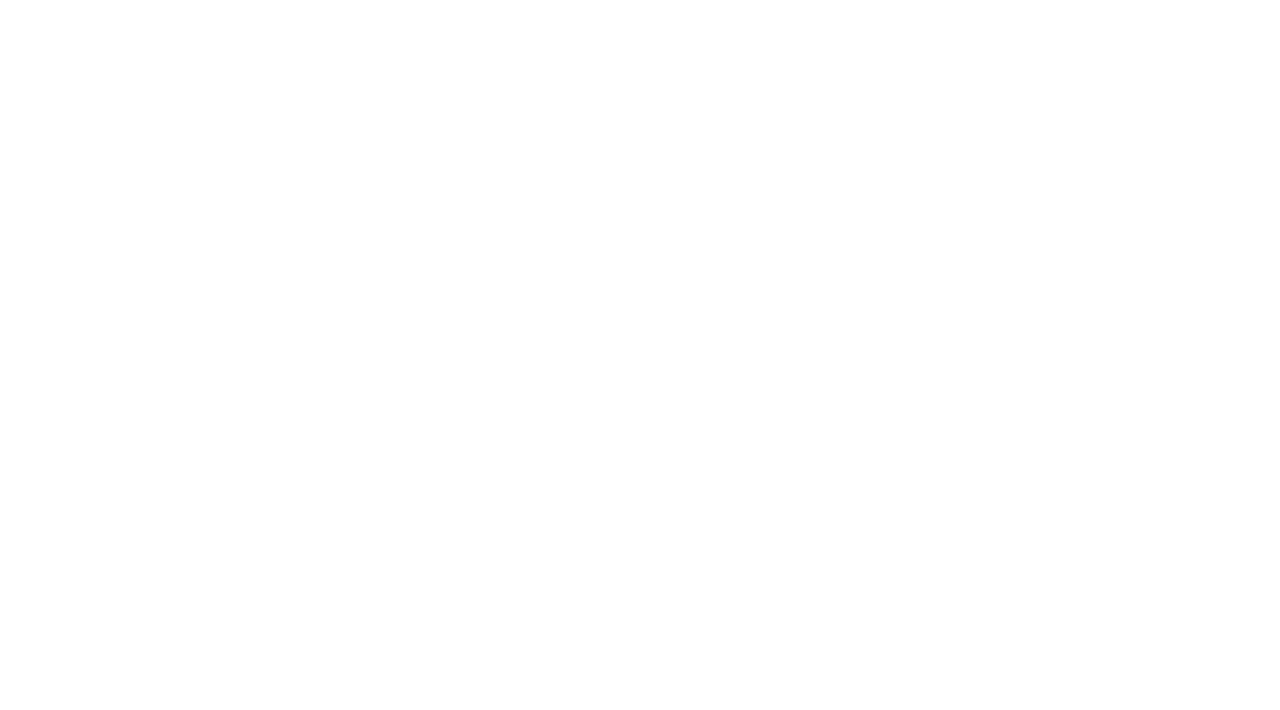
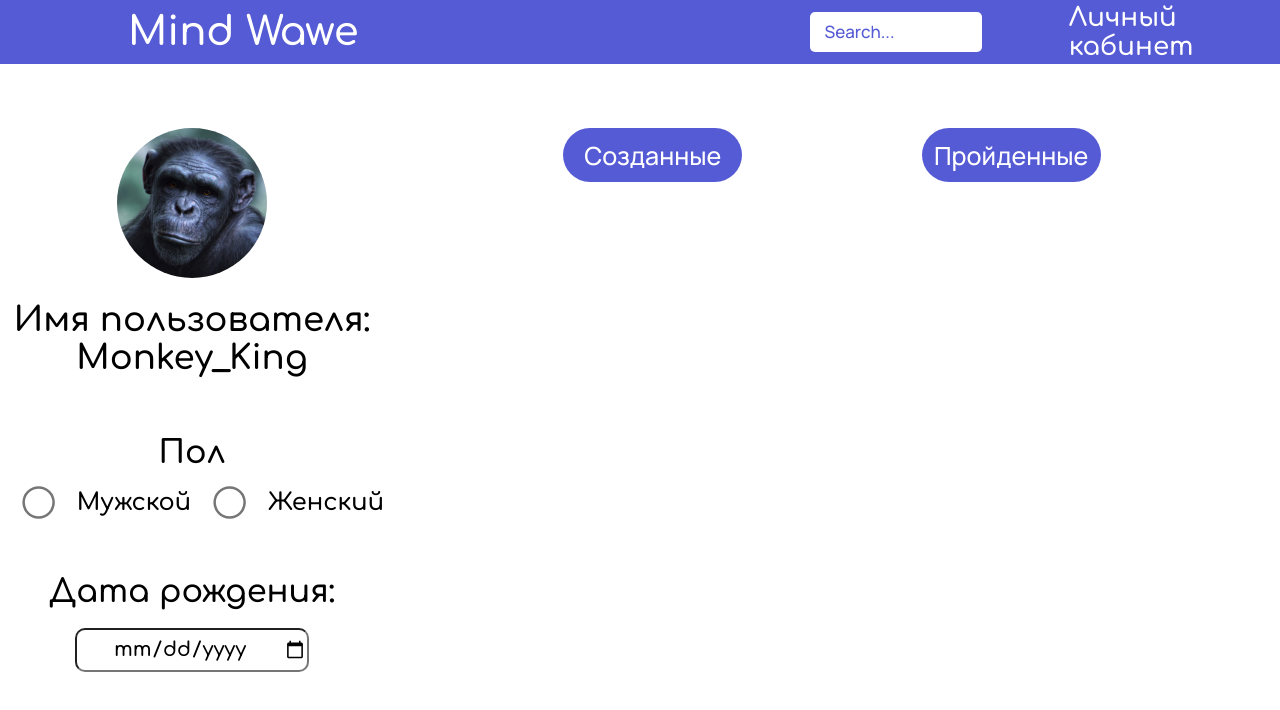
Before and after one commit to visstt/Mind-Wawe, a React (Create React App) app: page /Profile in a window 1280 px wide. Before the commit this address had no page. Shown: the top 710 px of the page. Built offline with nearby package versions, Linux system fonts and the light colour scheme.

Commit message:
add profile

```diff
--- a/package.json
+++ b/package.json
@@ -8,6 +8,7 @@
     "@testing-library/user-event": "^13.5.0",
     "react": "^18.2.0",
     "react-dom": "^18.2.0",
+    "react-icons": "^5.0.1",
     "react-router-dom": "^6.21.2",
     "react-scripts": "5.0.1",
     "web-vitals": "^2.1.4"
@@ -35,5 +36,8 @@
       "last 1 firefox version",
       "last 1 safari version"
     ]
+  },
+  "devDependencies": {
+    "sass": "^1.70.0"
   }
 }
--- a/src/App.js
+++ b/src/App.js
@@ -6,6 +6,7 @@ import All_tests_page from './components/All_tests_page/All_tests_page';
 import Test_page from './components/Test_page/Test_page';
 import SignIn from './components/Autorization/SignIn/SignIn';
 import SignUp from './components/Autorization/SignUp/SignUp'
+import Profile_page from './components/Profile_page/Profile_page';
 
 function App() {
   return (
@@ -18,6 +19,7 @@ function App() {
         <Route path='/Test_page' element={<Test_page/>}></Route>
         <Route path='/SignIn' element={<SignIn/>}></Route>
         <Route path='/SignUp' element={<SignUp/>}></Route>
+        <Route path='/Profile' element={<Profile_page/>}></Route>
       </Routes>
     </div>
     </Router>
--- a/src/components/All_tests_page/Test_container.jsx
+++ b/src/components/All_tests_page/Test_container.jsx
@@ -10,10 +10,6 @@ function Test_container() {
         </Link>
         </div>
         </div>
-
-
-
-
     )
     }
 
--- a/src/components/Main_page/Header/Header.css
+++ b/src/components/Main_page/Header/Header.css
@@ -11,7 +11,6 @@
     background-color: #555AD5;
     display: flex;
     flex-flow: row nowrap;
-    justify-content: space-around;
     align-items: center;
 }
 
@@ -23,18 +22,41 @@
 }
 
 .nav{
+    display: flex;
+    flex-direction: row;
+    align-items: center;
+    justify-content: start;
     margin-left: 30%;
-    font-size: 15px;
+    font-size: 13px;
     font-family: Comfortaa;
 }
 
 .nav a{
     color: #fff;
+    margin-right: 10%;
 }
 .name a{
     color: #fff;
 }
 
+input[type='search']{
+    margin-left: -50%;
+    margin-right: 10%;
+    height: 30px;
+}
+
+.container-1 input#search{
+    height: 40px;
+    background: #fff;
+    border: none;
+    font-size: 17px;
+    float: left;
+    color: #63717f;
+    padding-left: 15px;
+    -webkit-border-radius: 5px;
+    -moz-border-radius: 5px;
+    border-radius: 5px;
+  }
 
 @media (max-width: 849px){
     h1 {
--- a/src/components/Main_page/Header/Header.jsx
+++ b/src/components/Main_page/Header/Header.jsx
@@ -1,6 +1,5 @@
     import { Link } from "react-router-dom";
     import "./Header.css";
-
 
     function Header() {
 
@@ -11,7 +10,13 @@
             <Link to={"/"}><h1>Mind Wawe</h1> </Link>
         </div>
         <div className="nav">
-        <Link to="/SignIn"><h1>Личный кабинет</h1></Link>
+            <div class="box">
+                <div div class="container-1">
+                    <input type="search" id="search" placeholder="Search..." />
+                </div>
+            </div>
+
+            <Link to="/SignIn"><h1>Личный кабинет</h1></Link>
         </div>
 
     </div>
--- /dev/null
+++ b/src/components/Profile_page/Profile.css
@@ -0,0 +1,105 @@
+*{
+    margin: 0;
+    padding: 0;
+    font-family: Comfortaa;
+}
+
+.profile_main{
+    display: flex;
+    flex-direction: row;
+}
+
+.profile_aside{
+    margin-top: 5%;
+    display: flex;
+    flex-direction: column;
+    max-width: 30%;
+    height: auto;
+    align-items: center;
+    justify-content: center;
+    text-align: center;
+}
+img {
+    border-radius: 100%;
+  }
+.circle {
+    width: 150px;
+    height: auto;
+    text-align: center;
+}
+
+.name_user{
+    margin-top: 5%;
+    font-size: 17px;
+}
+
+.sex{
+    margin-top: 15%;
+}
+.radio_button{
+    margin-top: 5%;
+    display: flex;
+    flex-direction: row;
+    justify-content: center;
+    align-items: center;
+}
+
+input[type='radio']{
+    transform: scale(2.5);
+}
+
+.date_of_birthday{
+   margin-top: 15%;
+}
+input[type='date']{
+    width: 60%;
+    margin-top: 5%;
+    border-radius: 10px;
+    height: 40px;
+    text-align: center;
+    font-size: 20px;
+}
+
+@media (max-width: 1030px) {
+    .name_user{
+        font-size: 13px;
+    }
+    input[type='radio']{
+        transform: scale(1.5);
+    }
+    .radio_button label{
+        font-size: 15px;
+    }
+    .date_of_birthday{
+        font-size: 12px;
+    }
+}
+
+/* SECTION */
+
+.section{
+    margin-top: 5%;
+    display: flex;
+    flex-direction: row;
+}
+
+.buttons_on_profile{
+    display: flex;
+    flex-direction: row;
+    justify-content:  space-evenly
+}
+
+.btn_profile{
+    display: flex;
+    justify-content: center;
+    align-items: center;
+    width: 20%;
+    height: 10%;
+    background-color: #555AD5;
+    border: none;
+    border-radius: 30px;
+    color: white;
+    font-size: 25px;
+    cursor: pointer;
+    font-family: Manrope;
+}
--- /dev/null
+++ b/src/components/Profile_page/Profile_Section.jsx
@@ -0,0 +1,15 @@
+import React from 'react';
+
+function Profile_Section() {
+  return (
+    <div className='section'>
+        <div className="buttons_on_profile">
+            <button className='btn_profile'>Созданные</button>
+            <button className='btn_profile'>Пройденные</button>
+        </div>
+
+    </div>
+  )
+}
+
+export default Profile_Section;
--- /dev/null
+++ b/src/components/Profile_page/Profile_aside.jsx
@@ -0,0 +1,40 @@
+import React from 'react'
+import './Profile.css'
+import monkey from './monkey.jpg'
+function Profile() {
+  return (
+    <div className='profile_aside'>
+
+      <div class="circle">
+          <img src={monkey} alt=""/>
+      </div>
+
+      <form className='info_user'>
+        <div className="name_user">
+          <h1>Имя пользователя:</h1>
+          <h1>Monkey_King</h1>
+        </div>
+
+
+        <div className="sex">
+          <h1>Пол</h1>
+          <div className="radio_button">
+            <input type="radio" />
+            <label htmlFor="male"><h2>Мужской</h2></label><br/>
+            <input type="radio" />
+            <label htmlFor="female"><h2>Женский</h2></label>
+          </div>
+        </div>
+
+        <div className="date_of_birthday">
+            <h1>Дата рождения:</h1>
+            <input type="date" />
+        </div>
+
+      </form>
+
+    </div>
+  )
+}
+
+export default Profile
--- /dev/null
+++ b/src/components/Profile_page/Profile_page.js
@@ -0,0 +1,19 @@
+import React from 'react'
+import Header from '../Main_page/Header/Header'
+import Profile_aside from './Profile_aside'
+import './Profile.css'
+import Profile_Section from './Profile_Section'
+function Profile_page() {
+  return (
+    <div>
+        <Header/>
+        <div className="profile_main">
+            <Profile_aside/>
+            <Profile_Section/>
+        </div>
+
+    </div>
+  )
+}
+
+export default Profile_page;
```
Also changed, not shown: src/components/Profile_page/monkey.jpg (added), 1 other file (tests, documents, lock files or other folders).
